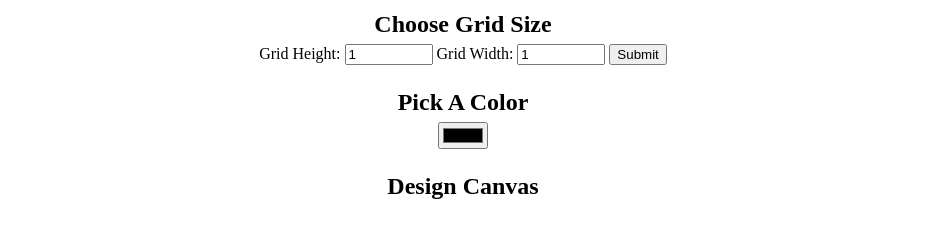
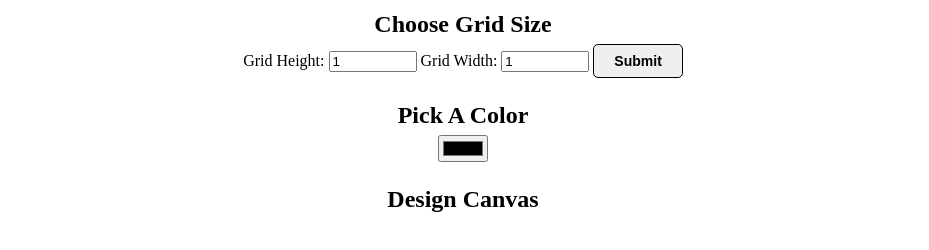
Before and after one commit to Aoussiad-Mehdi/Pixel-art-maker-Udacity-project-, a plain HTML site: page index.html in a window 1280 px wide. Shown: the part 126-376 px from the top of the page, without its empty margins (177-1106 px from the left). Drawn offline with Linux system fonts and the light colour scheme.

Commit message:
Update styles.css

```diff
--- a/styles.css
+++ b/styles.css
@@ -38,3 +38,11 @@ body {
   input[type="number"] {
     width: 6em;
   }
+input[type="submit"] {
+    cursor: pointer;
+    padding: 8px 20px;
+    border-radius: 5px;
+    border: 1px solid black;
+    font-size: 14px;
+    font-weight: bold;
+  }
```
